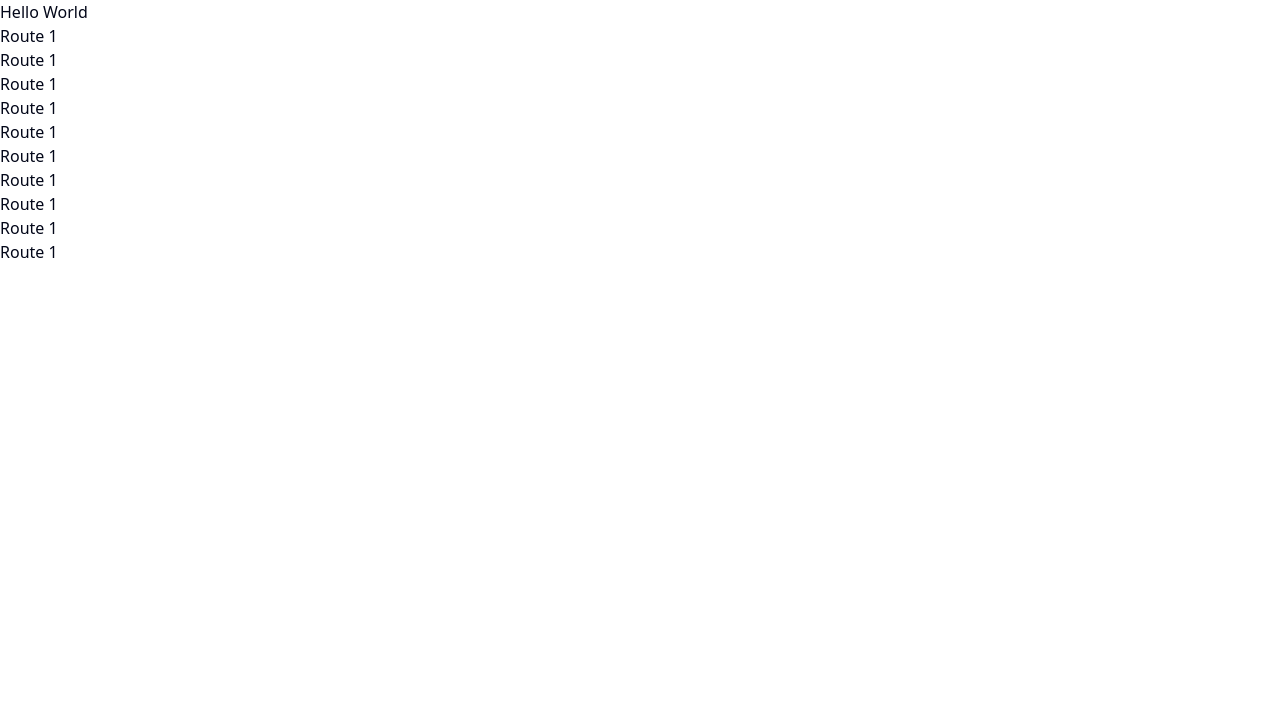
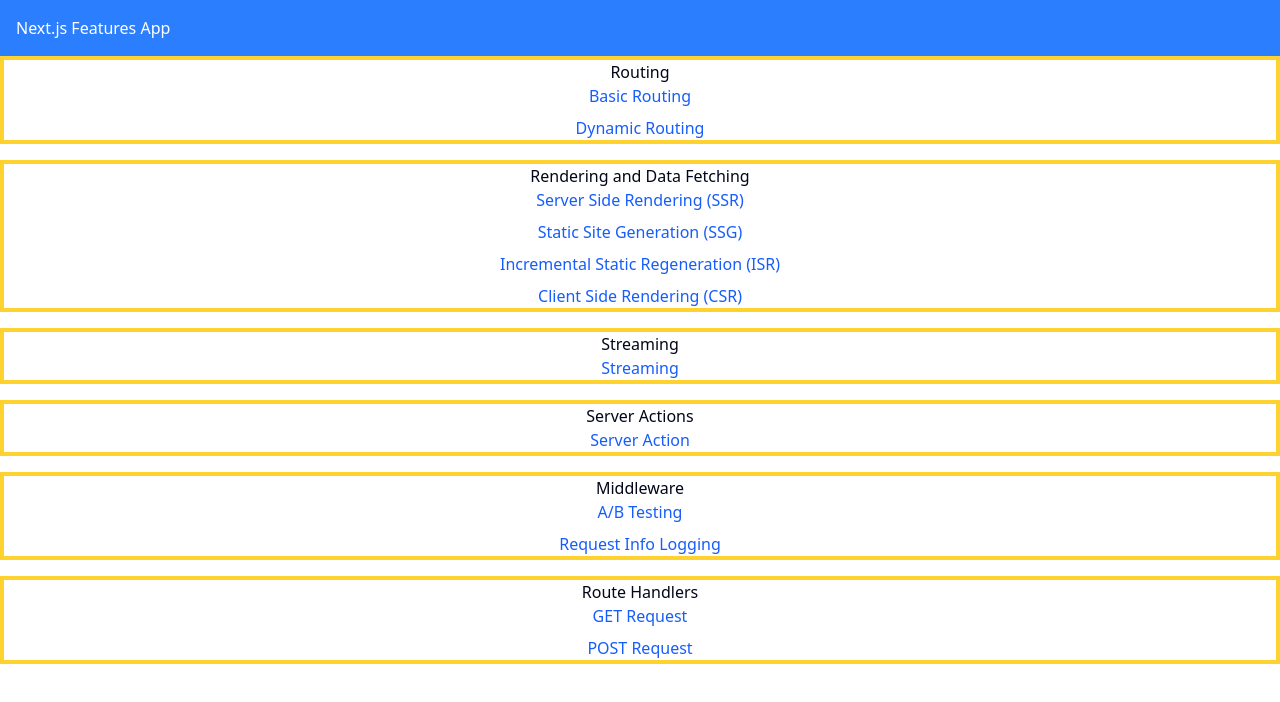
Before and after one commit to cragtok/next_js_features_app, a Next.js app: page / in a window 1280 px wide. Shown: the top 702 px of the page. Built offline with nearby package versions, Linux system fonts and the light colour scheme.

Commit message:
feat: basic homepage layout

```diff
--- a/app/layout.tsx
+++ b/app/layout.tsx
@@ -20,6 +20,11 @@ export default function RootLayout({
     return (
         <html lang="en">
             <body className={`${notoSans.variable} antialiased`}>
+                <header className="bg-blue-500 text-white p-4">
+                    <nav>
+                        <p className="m-0">Next.js Features App</p>
+                    </nav>
+                </header>
                 {children}
             </body>
         </html>
--- a/app/page.tsx
+++ b/app/page.tsx
@@ -1,24 +1,55 @@
+import Link from 'next/link';
+
 export default function Page() {
     return (
-        <main>
-            <h1>Hello World</h1>
-
-            <div className="flex flex-col">
-                <div>Route 1</div>
-                <div>Route 1</div>
-                <div>Route 1</div>
-                <div>Route 1</div>
-                <div>Route 1</div>
+        <div className="flex flex-col items-stretch gap-4 text-center">
+            <div className="border-amber-300 border-4">
+                <h3>Routing</h3>
+                <div className="flex flex-col gap-2">
+                    <Link href="/routes/basic" className="text-blue-600 hover:underline">Basic Routing</Link>
+                    <Link href="/routes/dynamic/hello-world" className="text-blue-600 hover:underline">Dynamic Routing</Link>
+                </div>
             </div>
 
+            <div className="border-amber-300 border-4">
+                <h3>Rendering and Data Fetching</h3>
+                <div className="flex flex-col gap-2">
+                    <Link href="/rendering/ssr" className="text-blue-600 hover:underline">Server Side Rendering (SSR)</Link>
+                    <Link href="/rendering/ssg" className="text-blue-600 hover:underline">Static Site Generation (SSG)</Link>
+                    <Link href="/rendering/isr" className="text-blue-600 hover:underline">Incremental Static Regeneration (ISR)</Link>
+                    <Link href="/rendering/csr" className="text-blue-600 hover:underline">Client Side Rendering (CSR)</Link>
+                </div>
+            </div>
 
-            <div className="flex flex-col">
-                <div>Route 1</div>
-                <div>Route 1</div>
-                <div>Route 1</div>
-                <div>Route 1</div>
-                <div>Route 1</div>
+            <div className="border-amber-300 border-4">
+                <h3>Streaming</h3>
+                <div className="flex flex-col gap-2">
+                    <Link href="/streaming" className="text-blue-600 hover:underline">Streaming</Link>
+                </div>
             </div>
-        </main>
+
+            <div className="border-amber-300 border-4">
+                <h3>Server Actions</h3>
+                <div className="flex flex-col gap-2">
+                    <Link href="/server-action" className="text-blue-600 hover:underline">Server Action</Link>
+                </div>
+            </div>
+
+            <div className="border-amber-300 border-4">
+                <h3>Middleware</h3>
+                <div className="flex flex-col gap-2">
+                    <Link href="/middleware/ab-testing" className="text-blue-600 hover:underline">A/B Testing</Link>
+                    <Link href="/middleware/log" className="text-blue-600 hover:underline">Request Info Logging</Link>
+                </div>
+            </div>
+
+            <div className="border-amber-300 border-4">
+                <h3>Route Handlers</h3>
+                <div className="flex flex-col gap-2">
+                    <Link href="/route-handlers/GET" className="text-blue-600 hover:underline">GET Request</Link>
+                    <Link href="/route-handlers/POST" className="text-blue-600 hover:underline">POST Request</Link>
+                </div>
+            </div>
+        </div>
     );
 }
```
Also changed, not shown: 1 other file (tests, documents, lock files or other folders).
